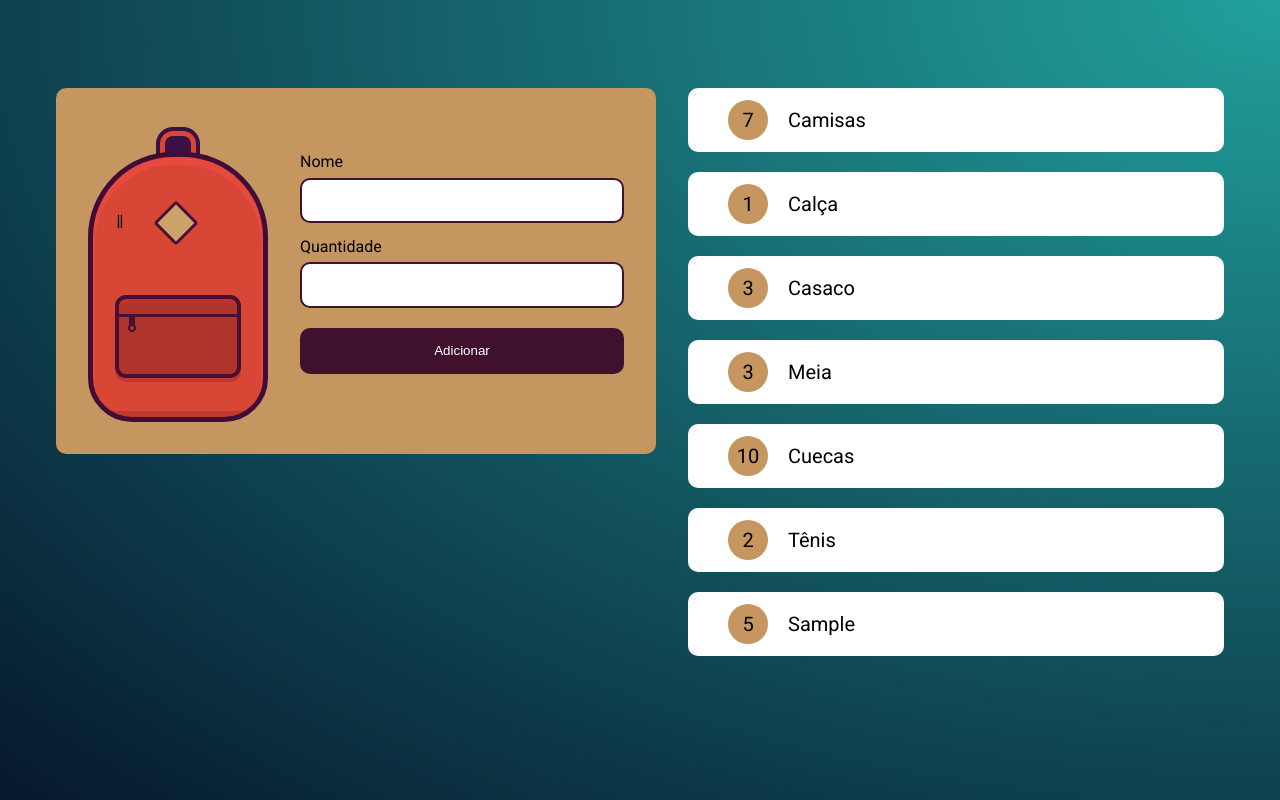
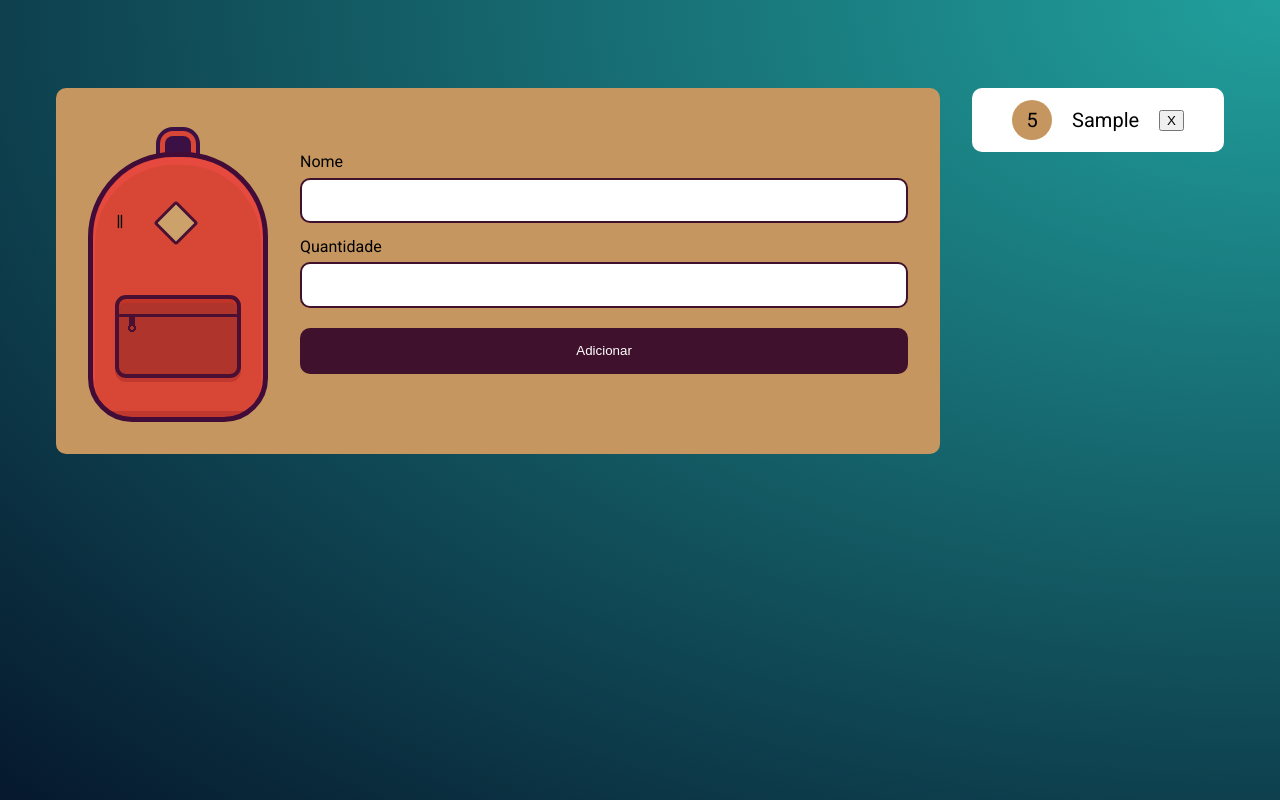
Before and after one commit to LdeLudwig/mochila-de-viagem, a plain HTML site: page index.html in a window 1280 px wide. Both pictures are taken after typing "Sample", "5" into the empty fields and a click on the input "Adicionar". Drawn offline with Linux system fonts and the light colour scheme.

Commit message:
últimas alterações: feat - botão remover item

```diff
--- a/index.html
+++ b/index.html
@@ -24,12 +24,6 @@
             </form>
         </div>
         <ul class="lista" id="lista">
-            <li class="item"><strong>7</strong>Camisas</li>
-            <li class="item"><strong>1</strong>Calça</li>
-            <li class="item"><strong>3</strong>Casaco</li>
-            <li class="item"><strong>3</strong>Meia</li>
-            <li class="item"><strong>10</strong>Cuecas</li>
-            <li class="item"><strong>2</strong>Tênis</li>
         </ul>
     </main>
     <script src="js/main.js"></script>
--- a/js/main.js
+++ b/js/main.js
@@ -1,50 +1,84 @@
 const form = document.querySelector('#novoItem')
 const lista = document.querySelector('#lista')
-const itens = []
+// Mudamos o formato de string para array
+const itens = JSON.parse(localStorage.getItem("itens")) || []
 
+// Para cada elemento já escritos continuarem ao atualizar a página
+itens.forEach((elemento)=>{
+  criaElemento(elemento)
+})
 
-/* Criando evento de submit para que seja criado o elemento */
+// Refatorando para que que o elemento seja criado e adicionado no array quando realizado o submit
 form.addEventListener("submit", (evento) => {
     evento.preventDefault()
+
     const nome = evento.target.elements['nome']
     const quantidade = evento.target.elements['quantidade']
-    criaElemento(nome.value, quantidade.value)
+
+    //const para conferir o nome do elemento nome no array itens
+    const existe = itens.find(elemento => elemento.nome === nome.value)
+
+    const itemAtual = {
+      "nome": nome.value,
+      "quantidade": quantidade.value
+    }
+
+    //Condicional para conferir se o elemento
+    if(existe){
+      itemAtual.id = existe.id
+      atualizaElemento(itemAtual)
+      itens[itens.findIndex(elemento=>elemento.id === existe.id)] = itemAtual
+    }else{
+      itemAtual.id = itens[itens.length - 1] ? (itens[itens.length-1].id + 1) : 0;
+
+      criaElemento(itemAtual)
+
+      itens.push(itemAtual)
+    }
+
+    localStorage.setItem("itens", JSON.stringify(itens))
 
     nome.value = ""
     quantidade.value = ""
-
-
 })
 
-function criaElemento(nome, quantidade) {
-    /* Criando novo elemento na lista e adicionando a classe item */
+// Refatorando a função, agora que precisamos de apenas 1 fator para executá-la
+function criaElemento(item) {
+
     const novoElemento = document.createElement('li')
     novoElemento.classList.add("item")
 
-      /* Aqui utilizamos o appendChild para que o novo elemento li, que já recebeu a classe item
-    receba a tag strong com a quantidade que definimos nos campos antes do submit. */
     const numeroItem = document.createElement('strong')
-    numeroItem.innerHTML = quantidade
+    numeroItem.innerHTML = item.quantidade
+    numeroItem.dataset.id = item.id
 
-    /* Nessa parte, atrribuimos o nome ao novo elemento que recebeu a quantidade do elemento. */
+
     novoElemento.appendChild(numeroItem)
-    novoElemento.innerHTML += nome
+    novoElemento.innerHTML += item.nome
 
-    /* E nessa parte, criamos um novo elemento dentro da lista de elementos, com a quantidade e o nome
-    que colocamos nos campos de submit */
+    novoElemento.appendChild(botaoDeleta(item.id))
+
     lista.appendChild(novoElemento)
+}
 
-    /* Aqui criamos um objeto que ira receber o nome e a quantidade do item atual que criarmos */
-    const itemAtual = {
-      nome: "nome",
-      quantiade: "quantiade"
-    }
+function atualizaElemento(item){
+  document.querySelector("[data-id='"+item.id+"']").innerHTML = item.quantidade
+}
 
-    /* Enviamos esse objeto para o array itens  */
-    itens.push(itemAtual)
+function botaoDeleta(id){
+  const elementoBotao = document.createElement("button")
+  elementoBotao.innerText = "X"
 
-    /* Salvamos esse array no localStorage, e usamos o método stringfy no JSON para transformar
-    esse objeto em uma string */
-    localStorage.setItem("item", JSON.stringify(itens))
+  elementoBotao.addEventListener("click", function(){
+    deletaElemento(this.parentNode, id)
+  })
+  return elementoBotao
+}
 
+function deletaElemento(tag,id){
+  tag.remove()
+
+  itens.splice(itens.findIndex(elemento=>elemento.id === id),1)
+
+  localStorage.setItem("itens", JSON.stringify(itens))
 }
```
Also changed, not shown: 1 other file.
